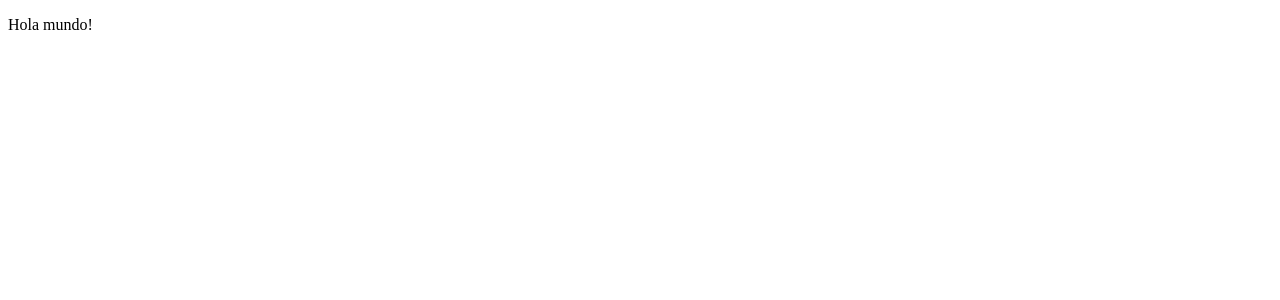
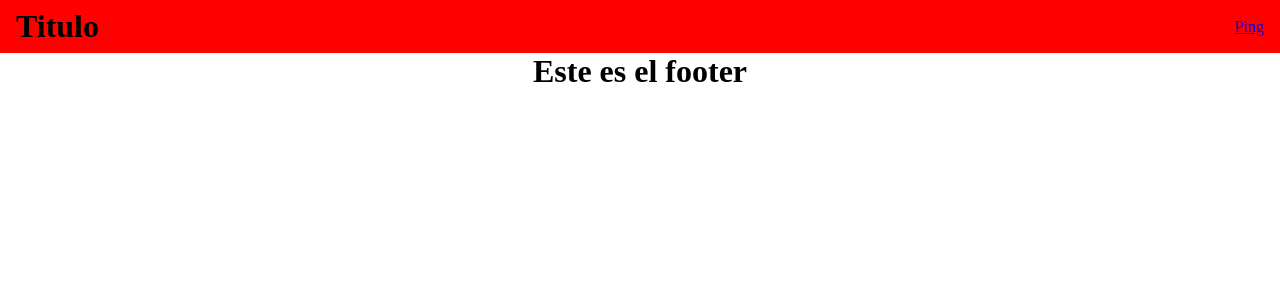
Before and after one commit to msrv-10/proyecto1.MatiasReus, a React (Create React App) app: page / in a window 1280 px wide. Shown: the top 300 px of the page. Built offline with nearby package versions, Linux system fonts and the light colour scheme.

Commit message:
components

```diff
--- a/src/components/App.js
+++ b/src/components/App.js
@@ -1,5 +1,16 @@
+import Footer from './Footer';
 function App() {
-    return <p>Hola mundo!</p>;
+    return (
+    <>
+        <header id="header">
+            <h1>Titulo</h1>
+            <nav>
+                <a href="http://www.instagram.com">Ping</a>
+            </nav>
+        </header>
+        <Footer/>
+    </>
+    )
 }
 
 export default App;
--- /dev/null
+++ b/src/components/Footer.js
@@ -0,0 +1,9 @@
+function Footer () {
+    return (
+        <footer>
+            <h1><center>Este es el footer</center></h1>
+        </footer>
+    )
+}
+
+export default Footer
--- a/src/index.js
+++ b/src/index.js
@@ -1,6 +1,7 @@
 import React from 'react';
 import ReactDOM from 'react-dom/client';
 import App from './components/App';
+import './styles.css';
 
 const root = ReactDOM.createRoot(document.getElementById('root'));
 root.render(<App />);
--- /dev/null
+++ b/src/styles.css
@@ -0,0 +1,12 @@
+* {
+    padding: 0%;
+    margin: 0%;
+    box-sizing: border-box;
+}
+#header {
+    background-color: red;
+    display: flex;
+    justify-content: space-between;
+    padding: 0.5rem 1rem;
+    align-items: center;
+}
```
